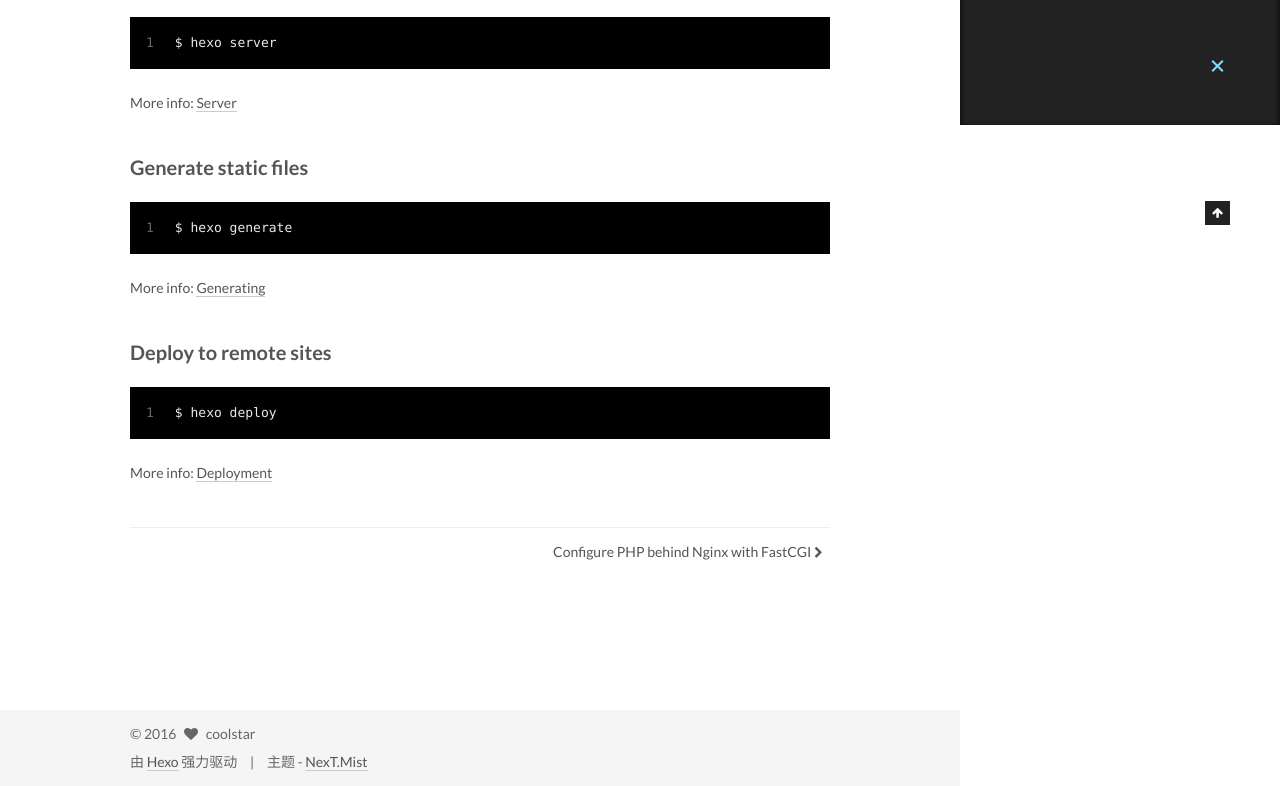
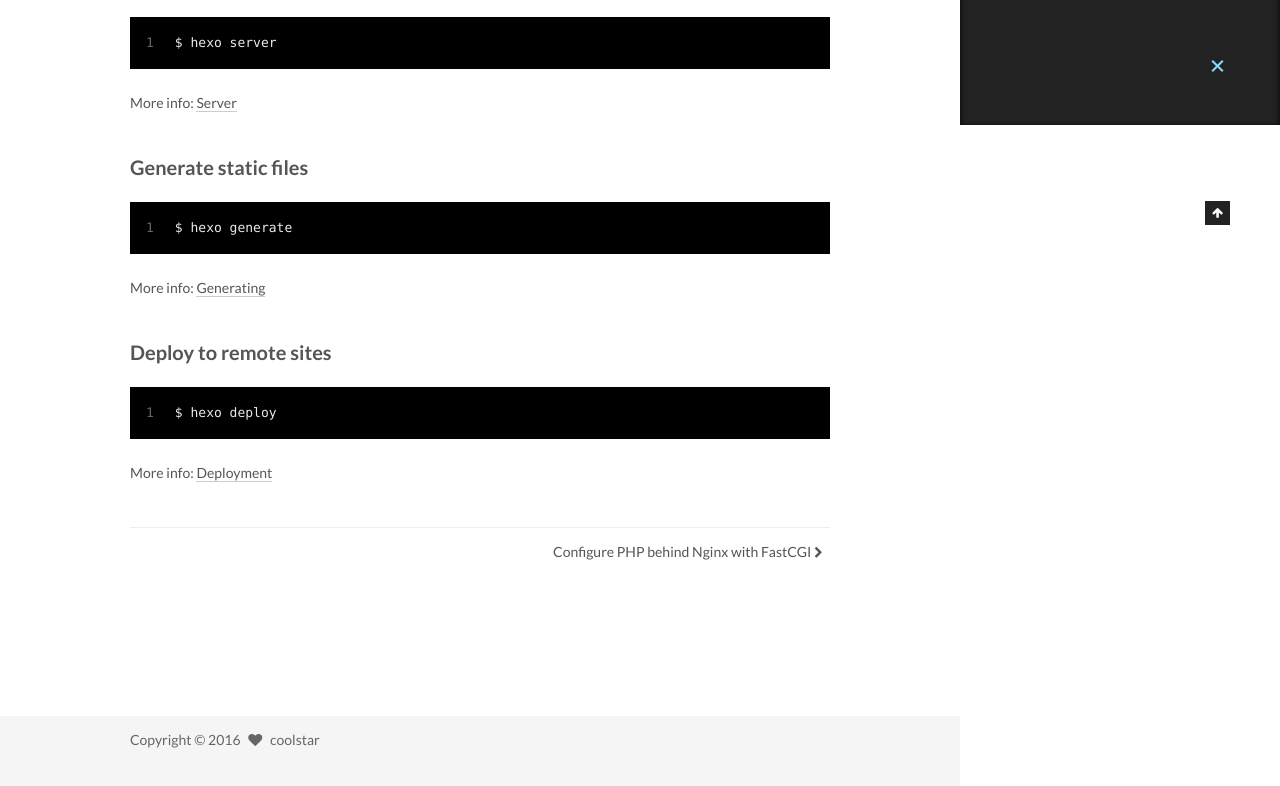
Before and after one commit to 0neday/0neday.github.io, a plain HTML site: page 2016/01/27/hello-world/index.html in a window 1280 px wide. Shown: the part 675-1461 px from the top of the page. Drawn offline with Linux system fonts and the light colour scheme.

Commit message:
Site updated: 2016-08-17 19:57:12

```diff
--- a/2016/01/27/hello-world/index.html
+++ b/2016/01/27/hello-world/index.html
@@ -457,23 +457,13 @@
       <div class="footer-inner">
         <div class="copyright" >
 
+  Copyright
   &copy;
   <span itemprop="copyrightYear">2016</span>
   <span class="with-love">
     <i class="fa fa-heart"></i>
   </span>
   <span class="author" itemprop="copyrightHolder">coolstar</span>
-</div>
-
-<div class="powered-by">
-  由 <a class="theme-link" href="https://hexo.io">Hexo</a> 强力驱动
-</div>
-
-<div class="theme-info">
-  主题 -
-  <a class="theme-link" href="https://github.com/iissnan/hexo-theme-next">
-    NexT.Mist
-  </a>
 </div>
 
 
```
Also changed, not shown: 2016/05/24/configure-php-behind-nginx-with-fastcgi/index.html (+1 -11 lines), 2016/05/25/openssl-certificate-authority/index.html (+1 -11 lines), 2016/05/25/struts2-exploit-cve-2016-3081/index.html (+1 -11 lines), 2016/05/27/mysql-5-7-12-compile-and-install/index.html (+1 -11 lines), 2016/06/07/nginx-apache-tomcat-configuration/index.html (+1 -11 lines), 2016/06/08/ipv6-link-local-address/index.html (+1 -11 lines), 2016/06/10/ngx-lua/index.html (+1 -11 lines), 2016/06/27/apache-tomcat-e4-bd-bf-e7-94-a8-jsse-e9-85-8d-e7-bd-ae-ssl/index.html (+1 -11 lines), 2016/06/28/apache-tomcat-e4-bd-bf-e7-94-a8-apr-e9-85-8d-e7-bd-ae-ssl/index.html (+1 -11 lines), archives/2016/01/index.html (+1 -11 lines), archives/2016/05/index.html (+1 -11 lines), archives/2016/06/index.html (+1 -11 lines), archives/2016/index.html (+1 -11 lines), archives/index.html (+1 -11 lines), 1 more files.
